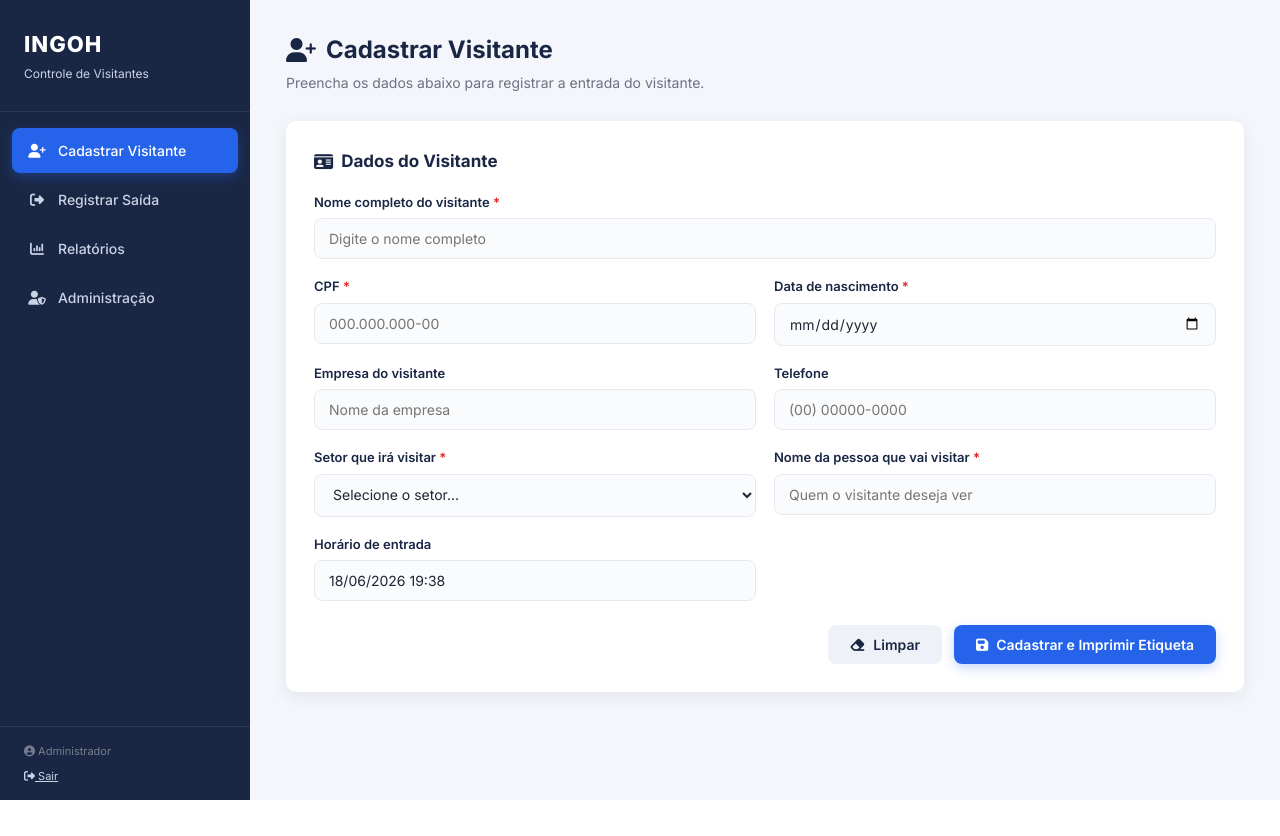
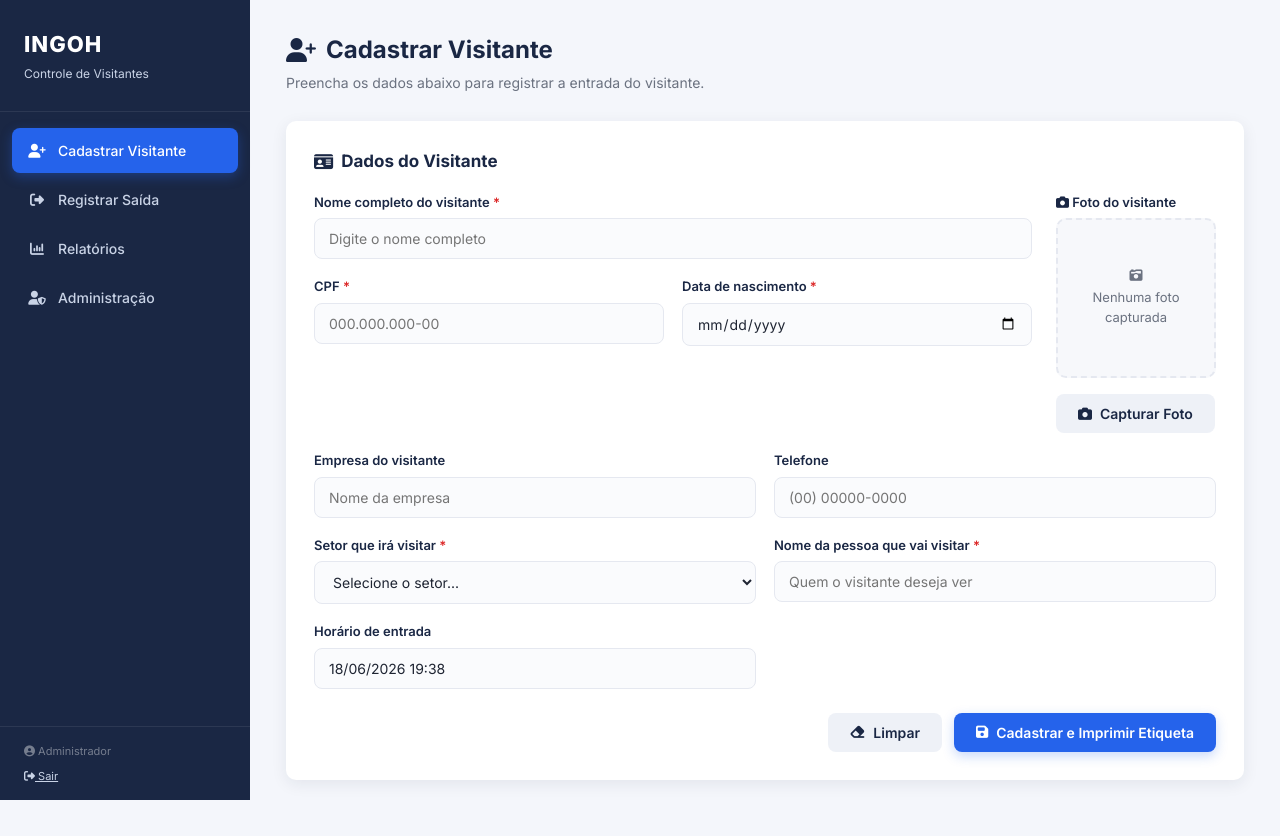
Before and after one commit to lucascardoso-lab/controle-visitantes, a Flask app: page / in a window 1280 px wide. Before the commit the page ends 800 px from the top, so only its background shows below. Run offline with Flask 3, Linux system fonts and the light colour scheme; a user stored in the database is signed in; data comes from the database, SQL or seed files in the repository.

Commit message:
feat: adiciona captura de foto via webcam, autopreenchimento por CPF e melhorias gerais

```diff
--- a/app.py
+++ b/app.py
@@ -6,6 +6,7 @@
 import os
 import csv
 import io
+import base64
 import pymysql
 from functools import wraps
 
@@ -20,6 +21,10 @@ app = Flask(__name__)
 app.config['SECRET_KEY'] = os.getenv('SECRET_KEY', 'chave-padrao-insegura')
 
 EMPRESA_NOME = os.getenv('EMPRESA_NOME', 'INGOH')
+
+PASTA_FOTOS = os.path.join(app.static_folder, 'fotos')
+os.makedirs(PASTA_FOTOS, exist_ok=True)
+TAMANHO_MAXIMO_FOTO = 4 * 1024 * 1024  # 4MB decodificado
 
 
 def get_db():
@@ -44,6 +49,38 @@ def validar_cpf(cpf):
         if digito != int(cpf[i]):
             return False
     return True
+
+
+def buscar_visitante_por_cpf(cursor, cpf_digitos):
+    """Busca o cadastro mais recente de um visitante pelos dígitos do CPF (ignora formatação)."""
+    cursor.execute('''
+        SELECT nome, data_nascimento, empresa, telefone, foto_path
+        FROM visitantes
+        WHERE REPLACE(REPLACE(cpf, '.', ''), '-', '') = %s
+        ORDER BY hora_entrada DESC
+        LIMIT 1
+    ''', (cpf_digitos,))
+    return cursor.fetchone()
+
+
+def salvar_foto_base64(foto_base64, cpf_digitos):
+    """Decodifica uma imagem em base64 (data URL) e grava em static/fotos/<cpf>.jpg."""
+    if ',' in foto_base64:
+        foto_base64 = foto_base64.split(',', 1)[1]
+
+    try:
+        conteudo = base64.b64decode(foto_base64, validate=True)
+    except Exception:
+        raise ValueError('Foto inválida.')
+
+    if not conteudo or len(conteudo) > TAMANHO_MAXIMO_FOTO:
+        raise ValueError('Foto inválida ou maior que o limite permitido (4MB).')
+
+    caminho_arquivo = os.path.join(PASTA_FOTOS, f'{cpf_digitos}.jpg')
+    with open(caminho_arquivo, 'wb') as arquivo:
+        arquivo.write(conteudo)
+
+    return f'fotos/{cpf_digitos}.jpg'
 
 
 def admin_required(funcao):
@@ -432,6 +469,7 @@ def api_cadastrar():
     telefone = (dados.get('telefone') or '').strip()
     setor_visita = (dados.get('setor_visita') or '').strip()
     pessoa_visita = (dados.get('pessoa_visita') or '').strip()
+    foto_base64 = (dados.get('foto_base64') or '').strip()
 
     if not nome or not cpf or not data_nascimento or not setor_visita or not pessoa_visita:
         return jsonify({'sucesso': False, 'mensagem': 'Preencha todos os campos obrigatórios.'}), 400
@@ -439,14 +477,28 @@ def api_cadastrar():
     if not validar_cpf(cpf):
         return jsonify({'sucesso': False, 'mensagem': 'CPF inválido. Verifique o número informado.'}), 400
 
+    cpf_digitos = ''.join(filter(str.isdigit, cpf))
+
     try:
         conn = get_db()
         cursor = conn.cursor()
+
+        if foto_base64:
+            try:
+                foto_path = salvar_foto_base64(foto_base64, cpf_digitos)
+            except ValueError as erro_foto:
+                cursor.close()
+                conn.close()
+                return jsonify({'sucesso': False, 'mensagem': str(erro_foto)}), 400
+        else:
+            visitante_anterior = buscar_visitante_por_cpf(cursor, cpf_digitos)
+            foto_path = visitante_anterior['foto_path'] if visitante_anterior else None
+
         cursor.execute('''
             INSERT INTO visitantes
-                (nome, cpf, data_nascimento, empresa, telefone, setor_visita, pessoa_visita, hora_entrada, status)
-            VALUES (%s, %s, %s, %s, %s, %s, %s, NOW(), 'ativo')
-        ''', (nome, cpf, data_nascimento, empresa, telefone, setor_visita, pessoa_visita))
+                (nome, cpf, data_nascimento, empresa, telefone, setor_visita, pessoa_visita, hora_entrada, status, foto_path)
+            VALUES (%s, %s, %s, %s, %s, %s, %s, NOW(), 'ativo', %s)
+        ''', (nome, cpf, data_nascimento, empresa, telefone, setor_visita, pessoa_visita, foto_path))
         conn.commit()
         novo_id = cursor.lastrowid
         cursor.close()
@@ -454,6 +506,34 @@ def api_cadastrar():
         return jsonify({'sucesso': True, 'mensagem': 'Visitante cadastrado com sucesso!', 'id': novo_id})
     except Exception as erro:
         return jsonify({'sucesso': False, 'mensagem': f'Erro ao cadastrar visitante: {erro}'}), 500
+
+
+@app.route('/api/visitante/buscar')
+def api_buscar_visitante_por_cpf():
+    """Busca o cadastro mais recente de um visitante pelo CPF, para autopreenchimento."""
+    cpf = request.args.get('cpf', '')
+    cpf_digitos = ''.join(filter(str.isdigit, cpf))
+
+    if not cpf_digitos:
+        return jsonify({'sucesso': False, 'mensagem': 'Informe o CPF.'}), 400
+
+    try:
+        conn = get_db()
+        cursor = conn.cursor()
+        visitante = buscar_visitante_por_cpf(cursor, cpf_digitos)
+        conn.commit()
+        cursor.close()
+        conn.close()
+
+        if not visitante:
+            return jsonify({'sucesso': True, 'encontrado': False})
+
+        if visitante['data_nascimento']:
+            visitante['data_nascimento'] = visitante['data_nascimento'].strftime('%Y-%m-%d')
+
+        return jsonify({'sucesso': True, 'encontrado': True, 'visitante': visitante})
+    except Exception as erro:
+        return jsonify({'sucesso': False, 'mensagem': f'Erro ao buscar visitante: {erro}'}), 500
 
 
 @app.route('/api/visitante/<int:visitante_id>')
@@ -603,7 +683,7 @@ def _consultar_tempo_estadia(data_filtro):
     conn = get_db()
     cursor = conn.cursor()
     cursor.execute('''
-        SELECT nome, empresa, setor_visita, pessoa_visita, hora_entrada, hora_saida
+        SELECT nome, empresa, setor_visita, pessoa_visita, hora_entrada, hora_saida, foto_path
         FROM visitantes
         WHERE DATE(hora_entrada) = %s
         ORDER BY hora_entrada
@@ -652,7 +732,8 @@ def api_relatorio_tempo_estadia():
                 'setor': linha['setor_visita'],
                 'entrada': linha['hora_entrada'].strftime('%d/%m/%Y %H:%M'),
                 'saida': saida_fmt,
-                'tempo_total': tempo_total
+                'tempo_total': tempo_total,
+                'foto_path': linha['foto_path']
             })
 
         if duracoes:
--- a/schema.sql
+++ b/schema.sql
@@ -19,6 +19,7 @@ CREATE TABLE IF NOT EXISTS visitantes (
   hora_saida DATETIME NULL,
   status ENUM('ativo','encerrado') DEFAULT 'ativo',
   encerrado_automatico TINYINT(1) DEFAULT 0,
+  foto_path VARCHAR(255) NULL,
   INDEX idx_status_data (status, hora_entrada),
   INDEX idx_cpf (cpf)
 ) ENGINE=InnoDB DEFAULT CHARSET=utf8mb4;
--- a/static/css/style.css
+++ b/static/css/style.css
@@ -314,6 +314,100 @@ body {
 
 .form-group input.erro + small.erro-msg {
   display: block;
+}
+
+.hidden {
+  display: none !important;
+}
+
+.aviso-cpf-encontrado {
+  color: var(--success-color);
+  font-weight: 600;
+  font-size: 12px;
+}
+
+.cadastro-cabecalho {
+  display: flex;
+  flex-direction: row;
+  gap: 24px;
+  align-items: flex-start;
+}
+
+.cadastro-cabecalho-campos {
+  flex: 1;
+  min-width: 0;
+  display: flex;
+  flex-direction: column;
+  gap: 18px;
+}
+
+.cadastro-cabecalho-linha2 {
+  display: grid;
+  grid-template-columns: repeat(2, 1fr);
+  gap: 18px;
+}
+
+.cadastro-cabecalho-foto {
+  flex-shrink: 0;
+  display: flex;
+  flex-direction: column;
+  gap: 6px;
+}
+
+.foto-captura {
+  width: 160px;
+  height: 160px;
+  border: 2px dashed var(--border-color);
+  border-radius: 10px;
+  background-color: #f7f8fb;
+  overflow: hidden;
+  display: flex;
+  align-items: center;
+  justify-content: center;
+  margin-bottom: 10px;
+}
+
+.foto-captura video,
+.foto-captura img {
+  width: 100%;
+  height: 100%;
+  object-fit: cover;
+}
+
+.foto-captura canvas {
+  display: none;
+}
+
+.foto-placeholder {
+  display: flex;
+  flex-direction: column;
+  align-items: center;
+  gap: 6px;
+  color: var(--text-muted);
+  font-size: 13px;
+  text-align: center;
+  padding: 0 10px;
+}
+
+.foto-acoes {
+  display: flex;
+  gap: 10px;
+  flex-wrap: wrap;
+}
+
+.foto-thumb {
+  width: 36px;
+  height: 36px;
+  border-radius: 6px;
+  object-fit: cover;
+}
+
+.foto-thumb-vazia {
+  display: flex;
+  align-items: center;
+  justify-content: center;
+  background-color: #eef1f7;
+  color: var(--text-muted);
 }
 
 .form-actions {
@@ -792,6 +886,14 @@ table tfoot td {
   .form-grid {
     grid-template-columns: 1fr;
   }
+
+  .cadastro-cabecalho {
+    flex-direction: column;
+  }
+
+  .cadastro-cabecalho-linha2 {
+    grid-template-columns: 1fr;
+  }
 }
 
 @media (max-width: 768px) {
--- a/static/js/script.js
+++ b/static/js/script.js
@@ -129,6 +129,7 @@ const AppVisitantes = (function () {
     const campoHoraEntrada = document.getElementById('hora_entrada');
     const selectSetor = document.getElementById('setor_visita');
     const btnCadastrar = document.getElementById('btnCadastrar');
+    const avisoCpfEncontrado = document.getElementById('avisoCpfEncontrado');
 
     // Preenche o horário de entrada automaticamente com a hora atual
     if (campoHoraEntrada) {
@@ -144,6 +145,12 @@ const AppVisitantes = (function () {
     campoTelefone.addEventListener('input', function () {
       campoTelefone.value = aplicarMascaraTelefone(campoTelefone.value);
     });
+
+    campoCpf.addEventListener('blur', function () {
+      autopreencherPorCpf(campoCpf.value, avisoCpfEncontrado);
+    });
+
+    inicializarCapturaFoto(form);
 
     // Carrega os setores cadastrados no banco
     carregarSetores(selectSetor);
@@ -166,7 +173,8 @@ const AppVisitantes = (function () {
         empresa: document.getElementById('empresa').value.trim(),
         telefone: campoTelefone.value.trim(),
         setor_visita: selectSetor.value,
-        pessoa_visita: document.getElementById('pessoa_visita').value.trim()
+        pessoa_visita: document.getElementById('pessoa_visita').value.trim(),
+        foto_base64: document.getElementById('fotoBase64').value
       };
 
       btnCadastrar.disabled = true;
@@ -181,6 +189,7 @@ const AppVisitantes = (function () {
 
         if (status === 200 && dados.sucesso) {
           mostrarToast('Visitante cadastrado com sucesso!', 'sucesso');
+          pararCameraCadastro();
           window.location.href = '/etiqueta?id=' + dados.id;
         } else {
           mostrarToast(dados.mensagem || 'Não foi possível cadastrar o visitante.', 'erro');
@@ -192,6 +201,121 @@ const AppVisitantes = (function () {
         btnCadastrar.innerHTML = '<i class="fa-solid fa-floppy-disk"></i> Cadastrar e Imprimir Etiqueta';
       }
     });
+  }
+
+  // ----------------------------------------------------------
+  // CAPTURA DE FOTO VIA WEBCAM (formulário de cadastro)
+  // ----------------------------------------------------------
+
+  let streamCameraCadastro = null;
+
+  function pararCameraCadastro() {
+    if (streamCameraCadastro) {
+      streamCameraCadastro.getTracks().forEach(function (faixa) { faixa.stop(); });
+      streamCameraCadastro = null;
+    }
+  }
+
+  function inicializarCapturaFoto(form) {
+    const video = document.getElementById('webcamPreview');
+    const canvas = document.getElementById('canvasCaptura');
+    const imgPreview = document.getElementById('fotoPreview');
+    const placeholder = document.getElementById('fotoPlaceholder');
+    const campoFotoBase64 = document.getElementById('fotoBase64');
+    const btnAbrirCamera = document.getElementById('btnAbrirCamera');
+    const btnTirarFoto = document.getElementById('btnTirarFoto');
+    const btnRepetirFoto = document.getElementById('btnRepetirFoto');
+
+    if (!video || !btnAbrirCamera) return;
+
+    function mostrarApenasBotao(botaoVisivel) {
+      [btnAbrirCamera, btnTirarFoto, btnRepetirFoto].forEach(function (botao) {
+        botao.classList.toggle('hidden', botao !== botaoVisivel);
+      });
+    }
+
+    btnAbrirCamera.addEventListener('click', async function () {
+      try {
+        streamCameraCadastro = await navigator.mediaDevices.getUserMedia({ video: true });
+        video.srcObject = streamCameraCadastro;
+        video.classList.remove('hidden');
+        placeholder.classList.add('hidden');
+        imgPreview.classList.add('hidden');
+        mostrarApenasBotao(btnTirarFoto);
+      } catch (erro) {
+        mostrarToast('Não foi possível acessar a câmera. Verifique as permissões do navegador.', 'erro');
+      }
+    });
+
+    btnTirarFoto.addEventListener('click', function () {
+      canvas.width = video.videoWidth;
+      canvas.height = video.videoHeight;
+      canvas.getContext('2d').drawImage(video, 0, 0);
+
+      const dataUrl = canvas.toDataURL('image/jpeg', 0.85);
+      campoFotoBase64.value = dataUrl;
+      imgPreview.src = dataUrl;
+      imgPreview.classList.remove('hidden');
+      video.classList.add('hidden');
+      pararCameraCadastro();
+      mostrarApenasBotao(btnRepetirFoto);
+    });
+
+    btnRepetirFoto.addEventListener('click', function () {
+      campoFotoBase64.value = '';
+      imgPreview.classList.add('hidden');
+      placeholder.classList.remove('hidden');
+      mostrarApenasBotao(btnAbrirCamera);
+    });
+
+    window.addEventListener('beforeunload', pararCameraCadastro);
+  }
+
+  async function autopreencherPorCpf(cpf, avisoCpfEncontrado) {
+    if (!validarCpf(cpf)) {
+      if (avisoCpfEncontrado) avisoCpfEncontrado.classList.add('hidden');
+      return;
+    }
+
+    try {
+      const { dados } = await requisitarJson('/api/visitante/buscar?cpf=' + encodeURIComponent(cpf));
+
+      if (!dados.sucesso || !dados.encontrado) {
+        if (avisoCpfEncontrado) avisoCpfEncontrado.classList.add('hidden');
+        return;
+      }
+
+      const visitante = dados.visitante;
+      document.getElementById('nome').value = visitante.nome || '';
+      document.getElementById('data_nascimento').value = visitante.data_nascimento || '';
+      document.getElementById('empresa').value = visitante.empresa || '';
+      document.getElementById('telefone').value = visitante.telefone || '';
+
+      if (visitante.foto_path) {
+        const imgPreview = document.getElementById('fotoPreview');
+        const placeholder = document.getElementById('fotoPlaceholder');
+        const btnAbrirCamera = document.getElementById('btnAbrirCamera');
+        const btnTirarFoto = document.getElementById('btnTirarFoto');
+        const btnRepetirFoto = document.getElementById('btnRepetirFoto');
+
+        pararCameraCadastro();
+        document.getElementById('webcamPreview').classList.add('hidden');
+        document.getElementById('fotoBase64').value = '';
+        imgPreview.src = '/static/' + visitante.foto_path;
+        imgPreview.classList.remove('hidden');
+        placeholder.classList.add('hidden');
+        [btnAbrirCamera, btnTirarFoto, btnRepetirFoto].forEach(function (botao) {
+          botao.classList.toggle('hidden', botao !== btnRepetirFoto);
+        });
+      }
+
+      if (avisoCpfEncontrado) {
+        avisoCpfEncontrado.classList.remove('hidden');
+        setTimeout(function () { avisoCpfEncontrado.classList.add('hidden'); }, 3500);
+      }
+    } catch (erro) {
+      if (avisoCpfEncontrado) avisoCpfEncontrado.classList.add('hidden');
+    }
   }
 
   async function carregarSetores(selectElemento) {
@@ -505,12 +629,12 @@ const AppVisitantes = (function () {
       const { dados } = await requisitarJson(`/api/relatorio/tempo-estadia?data=${data}`);
 
       if (!dados.sucesso) {
-        corpoTabela.innerHTML = '<tr><td colspan="6" class="empty-state">Erro ao gerar relatório.</td></tr>';
+        corpoTabela.innerHTML = '<tr><td colspan="7" class="empty-state">Erro ao gerar relatório.</td></tr>';
         return;
       }
 
       if (!dados.dados.length) {
-        corpoTabela.innerHTML = '<tr><td colspan="6" class="empty-state">Nenhum visitante encontrado nesta data.</td></tr>';
+        corpoTabela.innerHTML = '<tr><td colspan="7" class="empty-state">Nenhum visitante encontrado nesta data.</td></tr>';
         mediaCelula.textContent = '00:00';
         return;
       }
@@ -518,8 +642,12 @@ const AppVisitantes = (function () {
       corpoTabela.innerHTML = dados.dados.map(function (linha) {
         const classeBadge = linha.saida === 'Em visita' ? 'badge badge-ativo' : '';
         const saidaHtml = linha.saida === 'Em visita' ? `<span class="${classeBadge}">Em visita</span>` : linha.saida;
+        const fotoHtml = linha.foto_path
+          ? `<img src="/static/${linha.foto_path}" class="foto-thumb" alt="Foto de ${linha.nome}">`
+          : `<div class="foto-thumb foto-thumb-vazia"><i class="fa-solid fa-user"></i></div>`;
         return `
           <tr>
+            <td>${fotoHtml}</td>
             <td>${linha.nome}</td>
             <td>${linha.empresa}</td>
             <td>${linha.setor}</td>
--- a/templates/index.html
+++ b/templates/index.html
@@ -16,20 +16,54 @@
   <form id="formCadastro" novalidate>
     <div class="form-grid">
 
-      <div class="form-group full">
+      <div class="form-group full cadastro-cabecalho">
+        <div class="cadastro-cabecalho-campos">
+          <div class="form-group">
             <label for="nome">Nome completo do visitante <span class="obrigatorio">*</span></label>
             <input type="text" id="nome" name="nome" placeholder="Digite o nome completo" required>
           </div>
 
+          <div class="cadastro-cabecalho-linha2">
             <div class="form-group">
               <label for="cpf">CPF <span class="obrigatorio">*</span></label>
               <input type="text" id="cpf" name="cpf" placeholder="000.000.000-00" maxlength="14" required>
               <small class="erro-msg">CPF inválido. Verifique o número informado.</small>
+              <small class="aviso-cpf-encontrado hidden" id="avisoCpfEncontrado">
+                <i class="fa-solid fa-circle-check"></i> Visitante encontrado! Dados preenchidos automaticamente.
+              </small>
             </div>
 
             <div class="form-group">
               <label for="data_nascimento">Data de nascimento <span class="obrigatorio">*</span></label>
               <input type="date" id="data_nascimento" name="data_nascimento" required>
+            </div>
+          </div>
+        </div>
+
+        <div class="cadastro-cabecalho-foto">
+          <label><i class="fa-solid fa-camera"></i> Foto do visitante</label>
+          <input type="hidden" id="fotoBase64">
+          <div class="foto-captura">
+            <video id="webcamPreview" class="hidden" autoplay playsinline muted></video>
+            <canvas id="canvasCaptura" class="hidden"></canvas>
+            <img id="fotoPreview" class="hidden" alt="Foto do visitante">
+            <div class="foto-placeholder" id="fotoPlaceholder">
+              <i class="fa-solid fa-camera-retro"></i>
+              <span>Nenhuma foto capturada</span>
+            </div>
+          </div>
+          <div class="foto-acoes">
+            <button type="button" class="btn btn-secondary" id="btnAbrirCamera">
+              <i class="fa-solid fa-camera"></i> Capturar Foto
+            </button>
+            <button type="button" class="btn btn-primary hidden" id="btnTirarFoto">
+              <i class="fa-solid fa-circle-dot"></i> Tirar Foto
+            </button>
+            <button type="button" class="btn btn-secondary hidden" id="btnRepetirFoto">
+              <i class="fa-solid fa-rotate-left"></i> Repetir
+            </button>
+          </div>
+        </div>
       </div>
 
       <div class="form-group">
--- a/templates/relatorios.html
+++ b/templates/relatorios.html
@@ -79,6 +79,7 @@
     <table>
       <thead>
         <tr>
+          <th>Foto</th>
           <th>Nome</th>
           <th>Empresa</th>
           <th>Setor</th>
@@ -88,11 +89,11 @@
         </tr>
       </thead>
       <tbody id="corpoTabelaEstadia">
-        <tr><td colspan="6" class="empty-state">Selecione uma data e clique em Filtrar.</td></tr>
+        <tr><td colspan="7" class="empty-state">Selecione uma data e clique em Filtrar.</td></tr>
       </tbody>
       <tfoot>
         <tr>
-          <td colspan="5">Tempo médio de estadia</td>
+          <td colspan="6">Tempo médio de estadia</td>
           <td id="mediaEstadia">00:00</td>
         </tr>
       </tfoot>
```
Also changed, not shown: README.md, 1 other file. Lines whose indentation alone changed are shown as unchanged.
